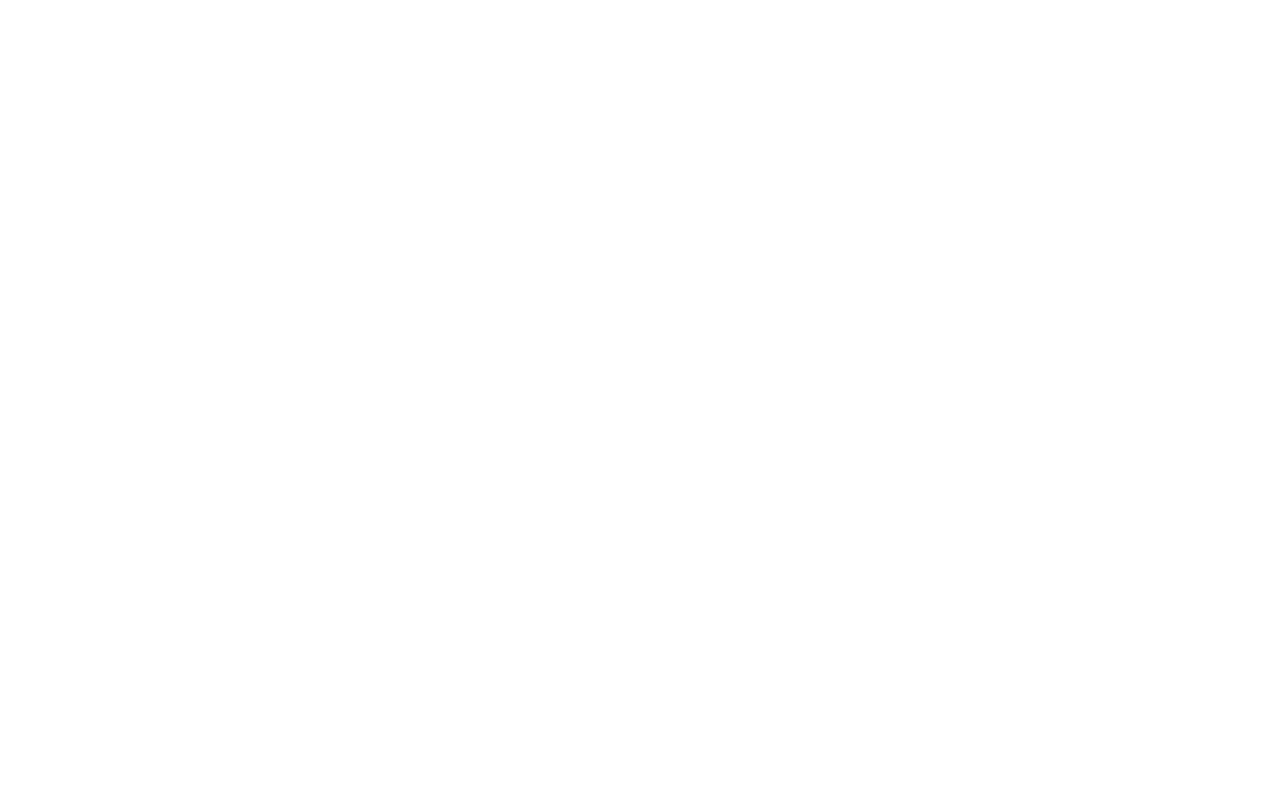
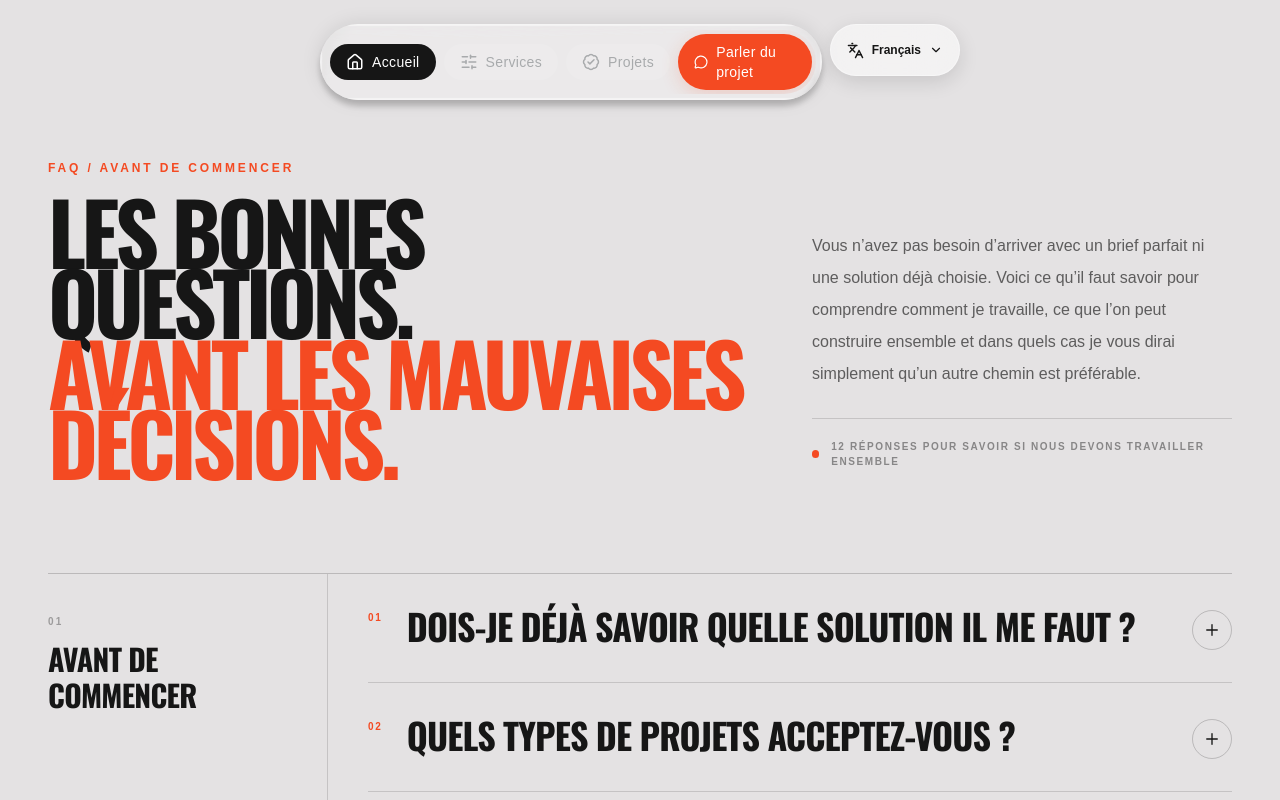
Before and after one commit to nuhfear1/Visit-card, a Next.js app: page /faq in a window 1280 px wide. Before the commit this address had no page. Shown: the top 800 px of the page. Built offline with nearby package versions, Linux system fonts and the light colour scheme.

Commit message:
feat: add French FAQ route

```diff
--- /dev/null
+++ b/src/app/faq/page.tsx
@@ -0,0 +1,8 @@
+import FaqView from "@/components/FaqView";
+import { createPageMetadata } from "@/lib/seo";
+
+export const metadata = createPageMetadata("fr", "faq", "/faq");
+
+export default function FaqPage() {
+  return <FaqView />;
+}
```
